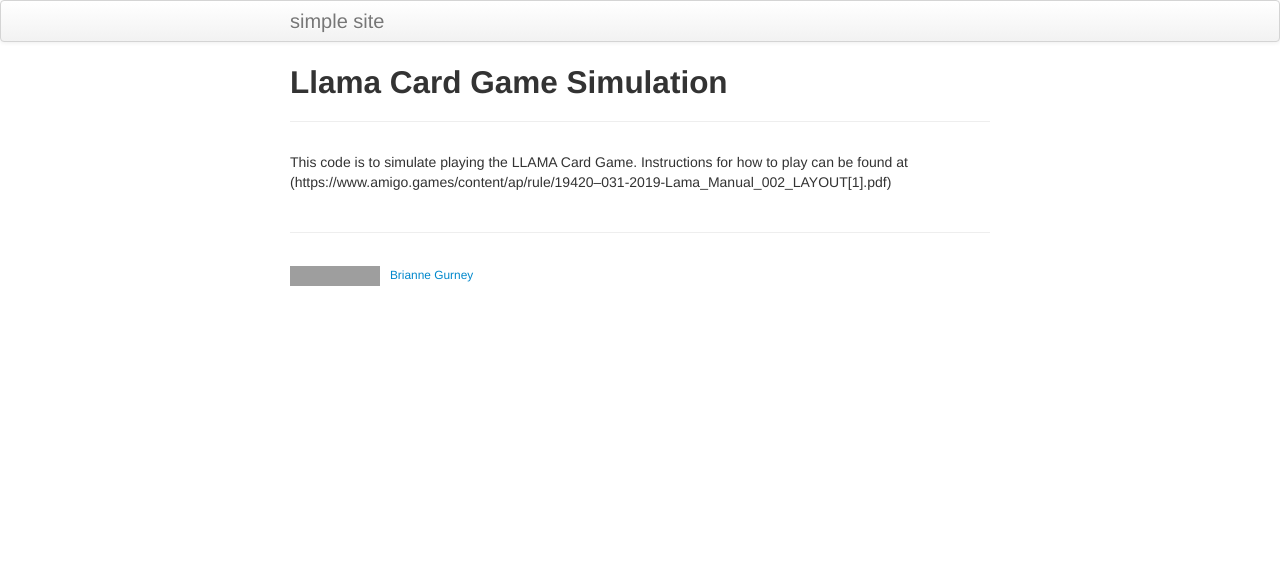
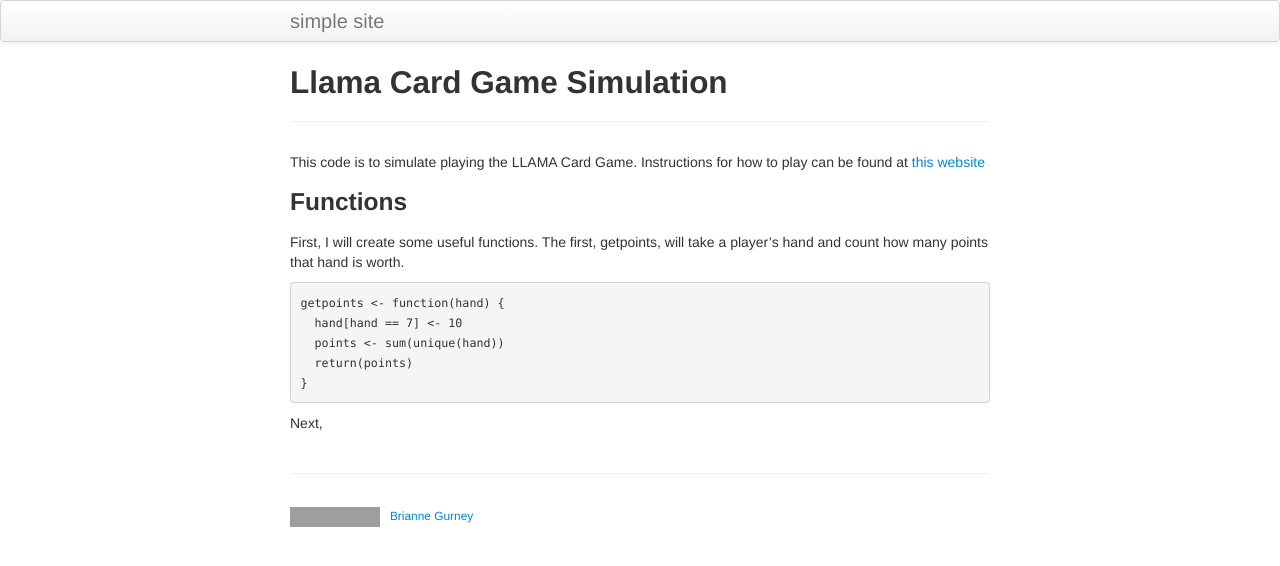
Before and after one commit to brigurney/myprojects, a Jekyll site: the page built from pages/llamacards.md, in a window 1280 px wide. Shown: the top 566 px of the page. Built offline with Jekyll 4.4.1, drawn with Linux system fonts in a browser that asks for light colours; grey boxes are pictures that could not be loaded.

Commit message:
Trying R functions

````diff
--- a/pages/llamacards.md
+++ b/pages/llamacards.md
@@ -4,4 +4,18 @@ title: Llama Card Game Simulation
 description: Finding the right strategy for the LLAMA Card Game via simulation
 ---
 
-This code is to simulate playing the LLAMA Card Game. Instructions for how to play can be found at (https://www.amigo.games/content/ap/rule/19420--031-2019-Lama_Manual_002_LAYOUT[1].pdf)
+This code is to simulate playing the LLAMA Card Game.
+Instructions for how to play can be found at [this website](https://www.amigo.games/content/ap/rule/19420--031-2019-Lama_Manual_002_LAYOUT[1].pdf)
+
+### Functions
+First, I will create some useful functions.
+The first, getpoints, will take a player's hand and count how many points that hand is worth.
+```{r}
+getpoints <- function(hand) {
+  hand[hand == 7] <- 10
+  points <- sum(unique(hand))
+  return(points)
+}
+```
+
+Next,
````
